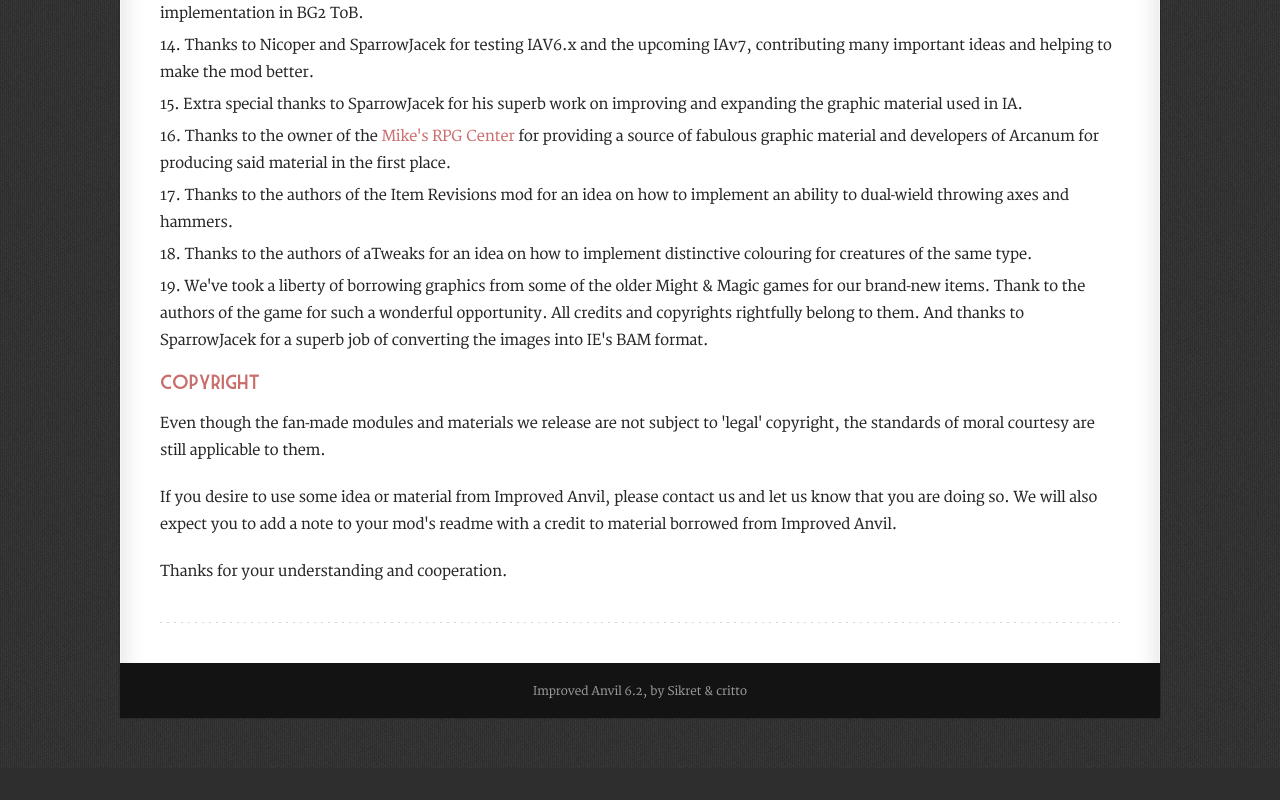
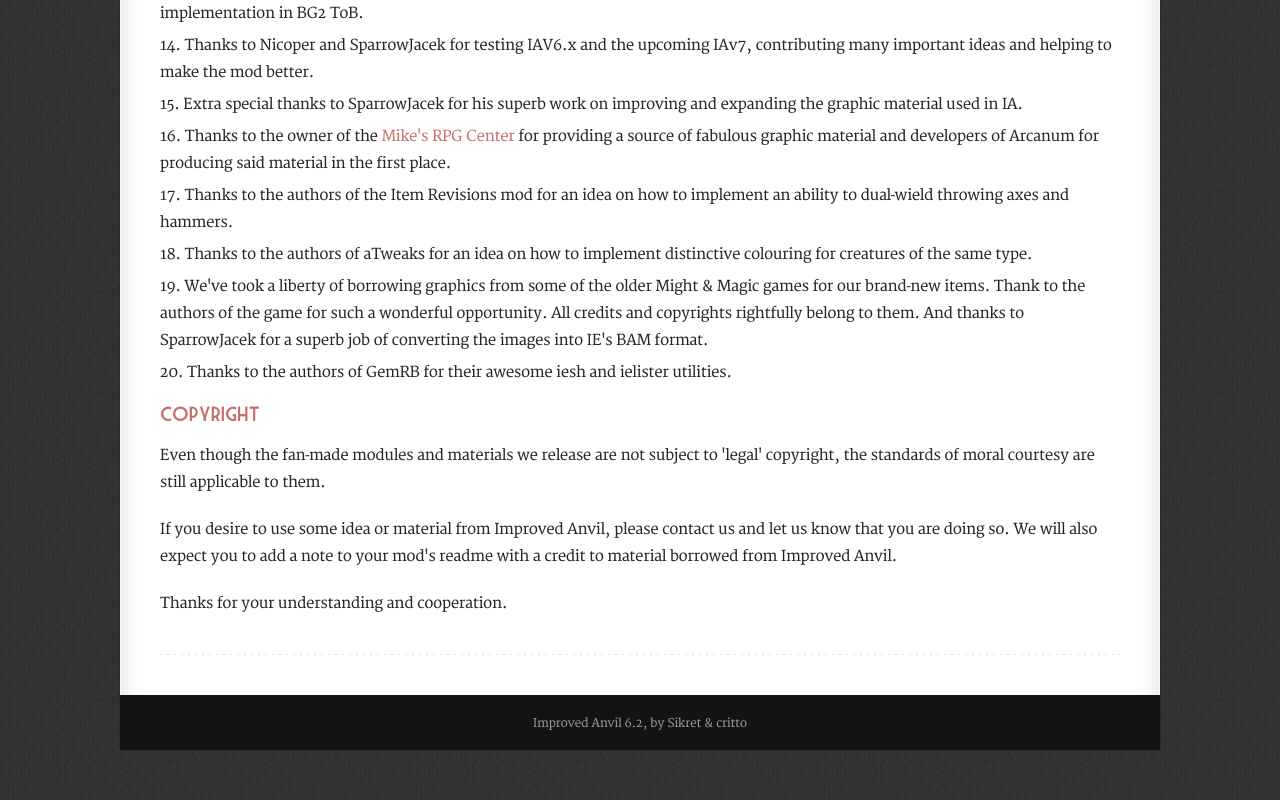
Before and after one commit to critto-bg/ImprovedAnvil, a plain HTML site: page ImprovedAnvil/readme/index.html in a window 1280 px wide. Shown: the part 3989-4789 px from the top of the page. Before the commit the page ends 4757 px from the top, so only its background shows below. Drawn offline with Linux system fonts and the light colour scheme.

Commit message:
Add credits to GemRB authors into the readme file

```diff
--- a/ImprovedAnvil/readme/index.html
+++ b/ImprovedAnvil/readme/index.html
@@ -209,6 +209,8 @@
                <li>Thanks to the authors of aTweaks for an idea on how to implement distinctive colouring for creatures of the same type.</li>
 
                <li>We've took a liberty of borrowing graphics from some of the older Might &amp; Magic games for our brand-new items. Thank to the authors of the game for such a wonderful opportunity. All credits and copyrights rightfully belong to them. And thanks to SparrowJacek for a superb job of converting the images into IE's BAM format.</li>
+
+               <li>Thanks to the authors of GemRB for their awesome iesh and ielister utilities.</li>
            </ol>
 
            <h4>Copyright</h4>
```
